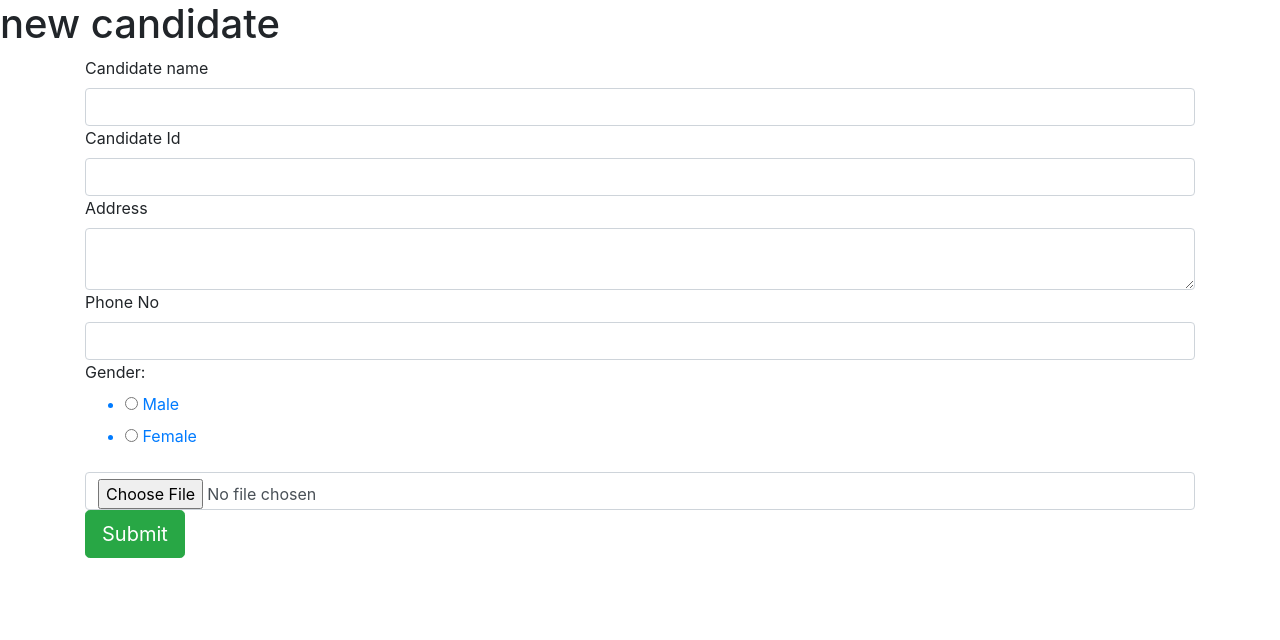
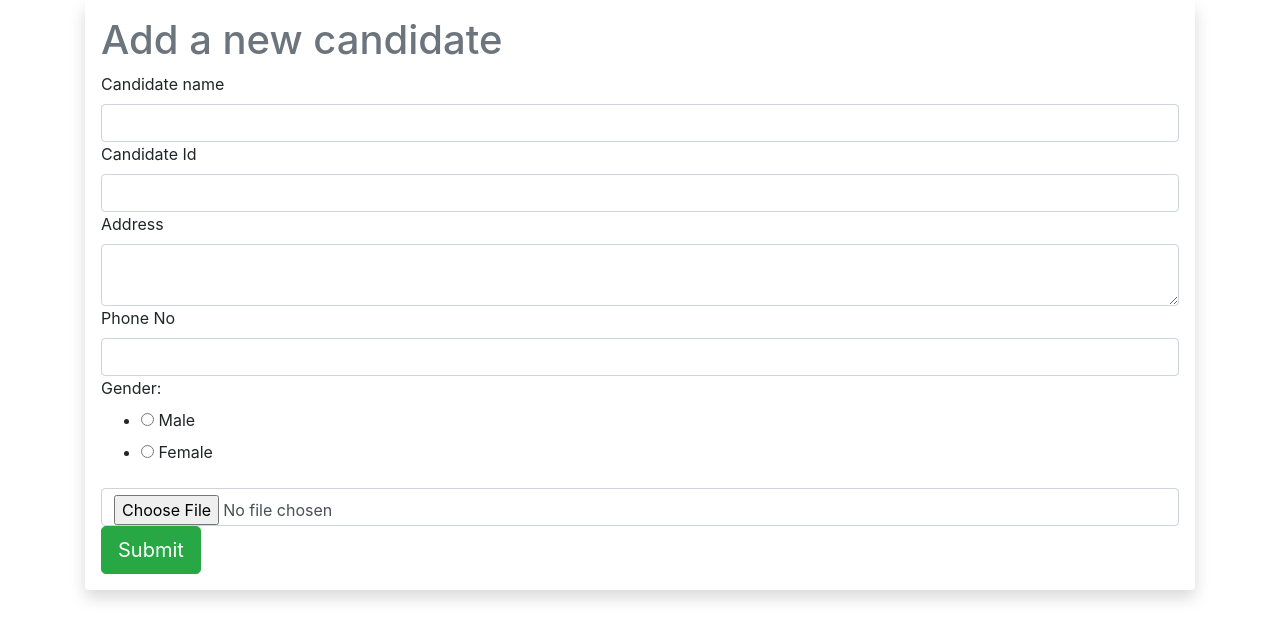
Before and after one commit to ShivamSainier/Online-Voting-System, a Flask app: page /new_canidate in a window 1280 px wide. Shown: the part 56-696 px from the top of the page. Run offline with Flask 2, Linux system fonts and the light colour scheme; some libraries are stand-ins or nearby versions.

```diff
--- a/templates/new_candidate.html
+++ b/templates/new_candidate.html
@@ -2,9 +2,10 @@
 {% block head %}
 {% endblock %}
 {% block content %}
-<h1>new candidate</h1>
 <div class="container">
-    <form>
+    <form method="post" action="#">
+        <div class="shadow p-3 mb-5 bg-white rounded">
+            <h1 class="text-muted">Add a new candidate</h1>
     {{form.hidden_tag()}}
     {{form.Name.label(class="form-control-label")}}
     {{form.Name(class="form-control")}}
@@ -15,9 +16,10 @@
     {{form.phone.label(class="form-control-label")}}
     {{form.phone(class="form-control")}}
     {{form.cat.label()}}
-    {{form.cat(class="text-primary")}}
+    {{form.cat()}}
     {{form.picture(class="form-control")}}
     {{form.submit(class="btn btn-success btn-lg")}}
+        </div>
 </form>
 </div>
 </div>
```
